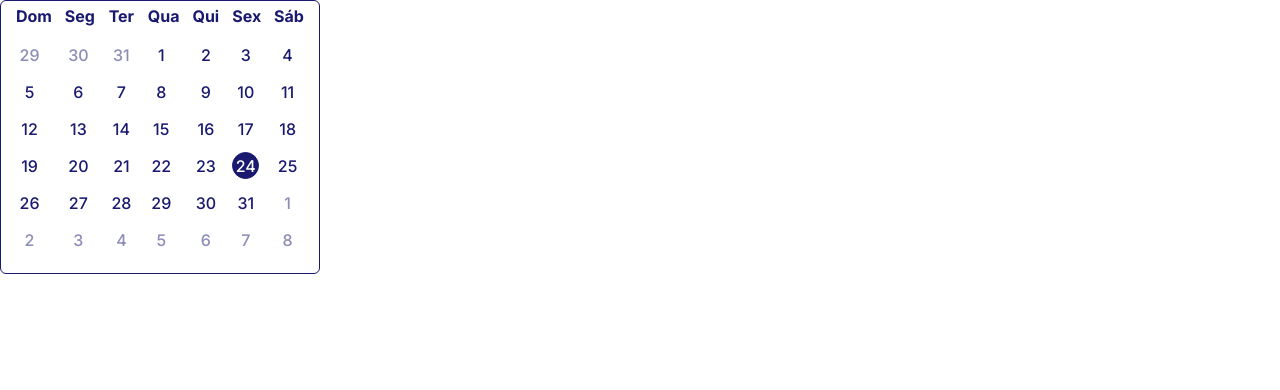
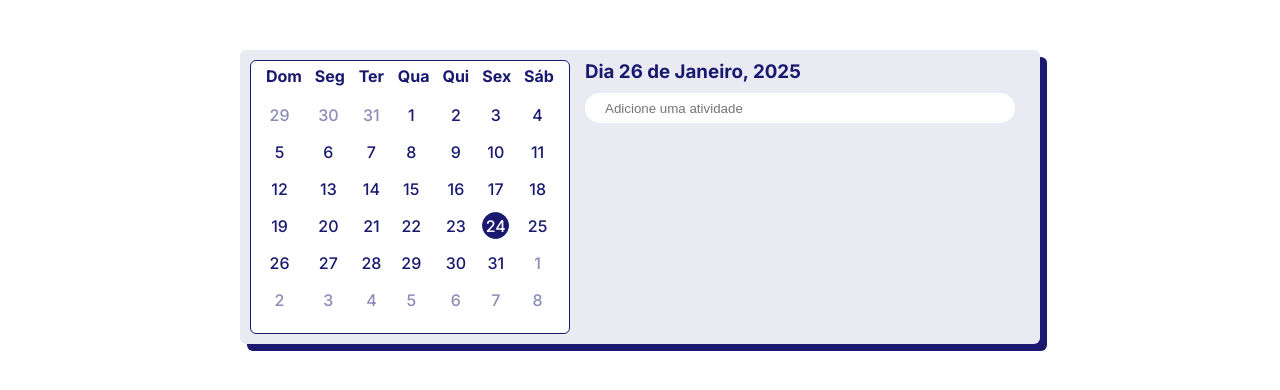
Before and after one commit to PedroHAlvesN/schedule, a Next.js app: page / in a window 1280 px wide. Shown: the top 390 px of the page. Built offline with nearby package versions, Linux system fonts and the light colour scheme.

Commit message:
feat: add `SidePanel` component

```diff
--- a/src/app/globals.css
+++ b/src/app/globals.css
@@ -1,6 +1,5 @@
 :root {
   --dark-blue: #191970;
-  --black: #07071a;
   --red: #e31437;
   --white: #e9eaf2;
 }
@@ -24,4 +23,6 @@ html, body {
 body {
   display: flex;
   flex-direction: column;
+  align-items: center;
+  margin-top: 50px;
 }
--- a/src/app/page.tsx
+++ b/src/app/page.tsx
@@ -1,9 +1,31 @@
+"use client"
+
 import Calendar from "@/components/calendar/Calendar"
+import { SidePanel } from "@/components/calendar/SidePanel"
+import { useState } from "react"
+
+type SelectedDateType = {
+  day: number,
+  month: number,
+  year: number
+}
 
 export default function Home() {
+  const realDate = new Date()
+
+  let [selectedDate, setSelectedDay] = useState<SelectedDateType>()
+  let [currentDate, setCurrentDate] = useState<Date>(realDate)
+  let [allTasks, setAllTasks] = useState()
+
   return (
     <>
-      <Calendar />
+      <SidePanel selectedDate>
+        <Calendar
+          currentDate={currentDate}
+          setCurrentDate={setCurrentDate}
+          realDate={realDate}
+        />
+      </SidePanel>
     </>
   )
 }
--- a/src/components/calendar/Calendar.css
+++ b/src/components/calendar/Calendar.css
@@ -1,6 +1,6 @@
 .container {
     user-select: none;
-    max-width: 320px;
+    min-width: 320px;
     border: 1px solid var(--dark-blue);
     border-radius: 6px;
     background-color: white;
@@ -39,7 +39,7 @@ button {
     display: flex;
     padding-bottom: 10px;
     justify-content: center;
-    color: #191970;
+    color: var(--dark-blue);
     font-weight: bold;
 }
 
--- a/src/components/calendar/Calendar.tsx
+++ b/src/components/calendar/Calendar.tsx
@@ -3,17 +3,15 @@
 import "./Calendar.css"
 import { useEffect, useState } from "react";
 
-export default function Schedule() {
-    type RenderedDateType = {
-        day: number,
-        month: number,
-        year: number
-    }
+type RenderedDateType = {
+    day: number,
+    month: number,
+    year: number
+}
 
-    const realDate = new Date();
+export default function Schedule({ currentDate, setCurrentDate, realDate }) {
     const week = ["Dom", "Seg", "Ter", "Qua", "Qui", "Sex", "Sáb"]
 
-    let [currentDate, setCurrentDate] = useState(realDate)
     let [currentMonth, setCurrentMonth] = useState(currentDate.getMonth())
     let [currentYear, setCurrentYear] = useState(currentDate.getFullYear())
     let [renderedDate, setRenderedDate] = useState<RenderedDateType[]>([])
--- /dev/null
+++ b/src/components/calendar/SidePanel.css
@@ -0,0 +1,38 @@
+.side-panel-container {
+    min-width: 800px;
+    display: flex;
+    padding: 10px;
+    background-color: var(--white);
+    border-radius: 6px;
+    box-shadow: 7px 7px var(--dark-blue);
+}
+
+.side-panel {
+    display: flex;
+    flex-direction: column;
+    width: 100%;
+    margin: 0 15px;
+    align-items: flex-start;
+}
+
+.day {
+    color: var(--dark-blue);
+    margin: 0 0 10px 0;
+    padding: 0;
+}
+
+input[type=text] {
+    width: 100%;
+    height: 30px;
+    border-radius: 30px;
+    border: none;
+    padding: 0 20px;
+    margin-bottom: 15px;
+    transition: 0.2s ease-in-out;
+    outline: 1px solid transparent;
+    color: var(--dark-blue);
+}
+
+input[type=text]:focus {
+    outline: 1px solid var(--dark-blue);
+}
--- /dev/null
+++ b/src/components/calendar/SidePanel.tsx
@@ -0,0 +1,134 @@
+'use client'
+
+import "./SidePanel.css"
+
+export function SidePanel({ children }: ReactElement, selectedDate: Date ) {
+    return (
+        <>
+            <div className="side-panel-container">
+				{children}
+                <div className="side-panel">
+					{/* {selectedDate.day} de {monthNames[selectedDay.month]}, {selectedDay.year}*/}
+                    <h3 className="day">Dia 26 de Janeiro, 2025</h3>
+                    <input
+                        type="text"
+                        placeholder="Adicione uma atividade"
+                        onKeyDown={(event) => console.log("teste")}
+                    />
+                    <div className="tasks-container">
+                        {/*{#if currentTasks.length == 0}
+                            Nenhuma atividade ainda marcada nesta data.
+                        {:else}
+                            {#each currentTasks as task}
+                                <p>{task.task}</p>
+                            {/each}
+                        {/if}*/}
+                    </div>
+                </div>
+            </div>
+        </>
+    )
+}
+
+/*<script>
+	export let selectedDay;
+	export let allTasks = [{ day: 21 ,month: 10 ,year: 2024 ,task: "Teste" }];
+
+	const monthNames = ["Janeiro", "Fevereiro", "Março", "Abril", "Maio", "Junho", "Julho", "Agosto", "Setembro", "Outubro", "Novembro", "Dezembro"]
+
+	let currentTasks = [];
+	let inputValue = "";
+
+	function addTask(event) {
+		if(event.key == "Enter") {
+			allTasks = [...allTasks,
+				{
+					day: selectedDay.day,
+					month: selectedDay.month,
+					year: selectedDay.year,
+					task: event.target.value
+				}
+			]
+			inputValue = "";
+		}
+	}
+
+	function getTasks() {
+		if(allTasks.length > 0) {
+			currentTasks = allTasks.filter(task => {
+				if(
+				task.day == selectedDay.day
+				&& task.month == selectedDay.month
+				&& task.year == selectedDay.year
+				) return task
+			})
+		}
+	}
+
+	$: selectedDay && getTasks()
+	$: allTasks && selectedDay && getTasks()
+</script>
+
+<div class="side-panel-container">
+	<slot />
+	<div class="side-panel">
+		<h3 class="day">Dia {selectedDay.day} de {monthNames[selectedDay.month]}, {selectedDay.year}</h3>
+		<input
+			type="text"
+			bind:value={inputValue}
+			placeholder="Adicione uma atividade"
+			on:keypress={(event) => addTask(event)}
+		>
+		<div class="tasks-container">
+			{#if currentTasks.length == 0}
+				Nenhuma atividade ainda marcada nesta data.
+			{:else}
+				{#each currentTasks as task}
+					<p>{task.task}</p>
+				{/each}
+			{/if}
+		</div>
+	</div>
+</div>
+
+<style>
+	* {
+		box-sizing: border-box;
+	}
+
+	.side-panel-container {
+		display: flex;
+		padding: 10px;
+		background-color: var(--white);
+		border-radius: 6px;
+	}
+
+	.side-panel {
+		display: flex;
+		flex-direction: column;
+		width: 100%;
+		margin: 0 15px;
+		align-items: flex-start;
+	}
+
+	.day {
+		margin: 0 0 10px 0;
+		padding: 0;
+	}
+
+	input[type=text] {
+		width: 100%;
+		height: 30px;
+		border-radius: 30px;
+		border: none;
+		padding: 0 20px;
+		margin-bottom: 15px;
+		transition: 0.2s ease-in-out;
+		outline: 1px solid transparent;
+		color: var(--dark-blue);
+	}
+
+	input[type=text]:focus {
+		outline: 1px solid var(--dark-blue);
+	}
+</style>*/
```
